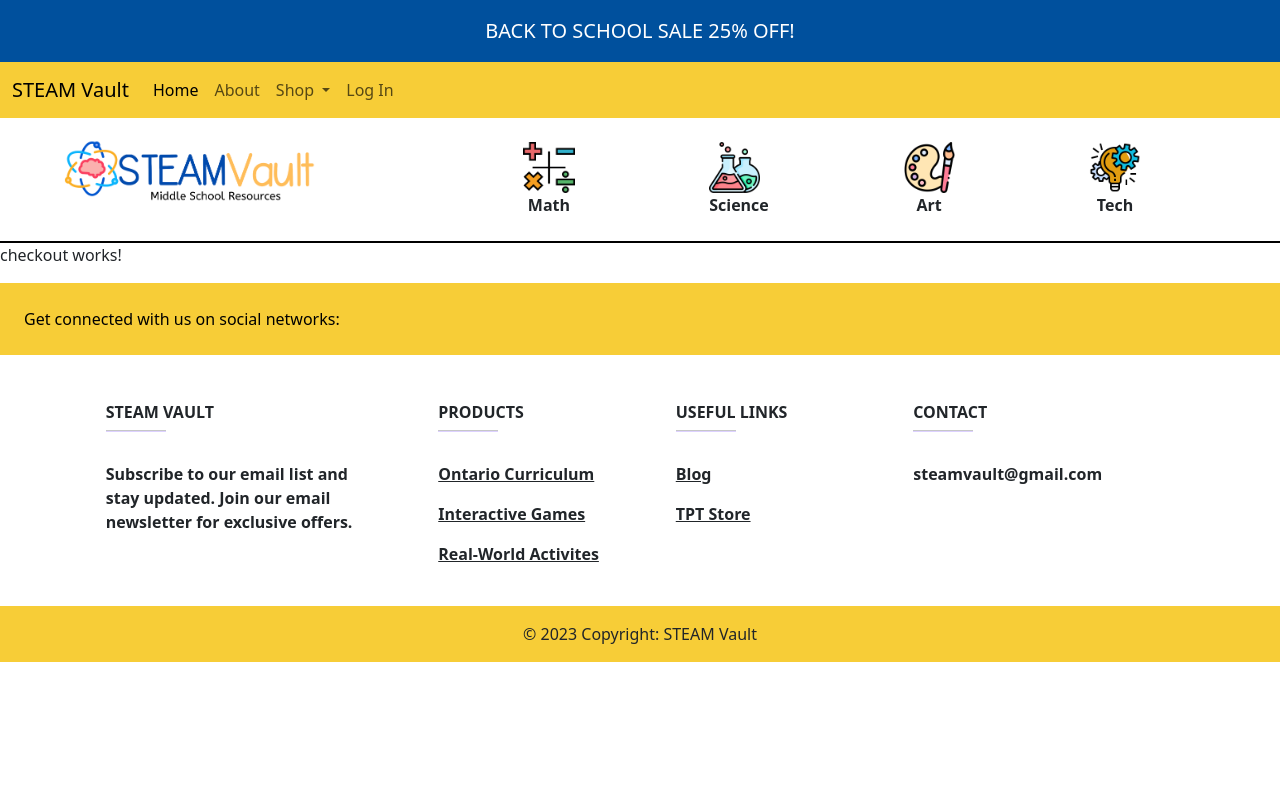
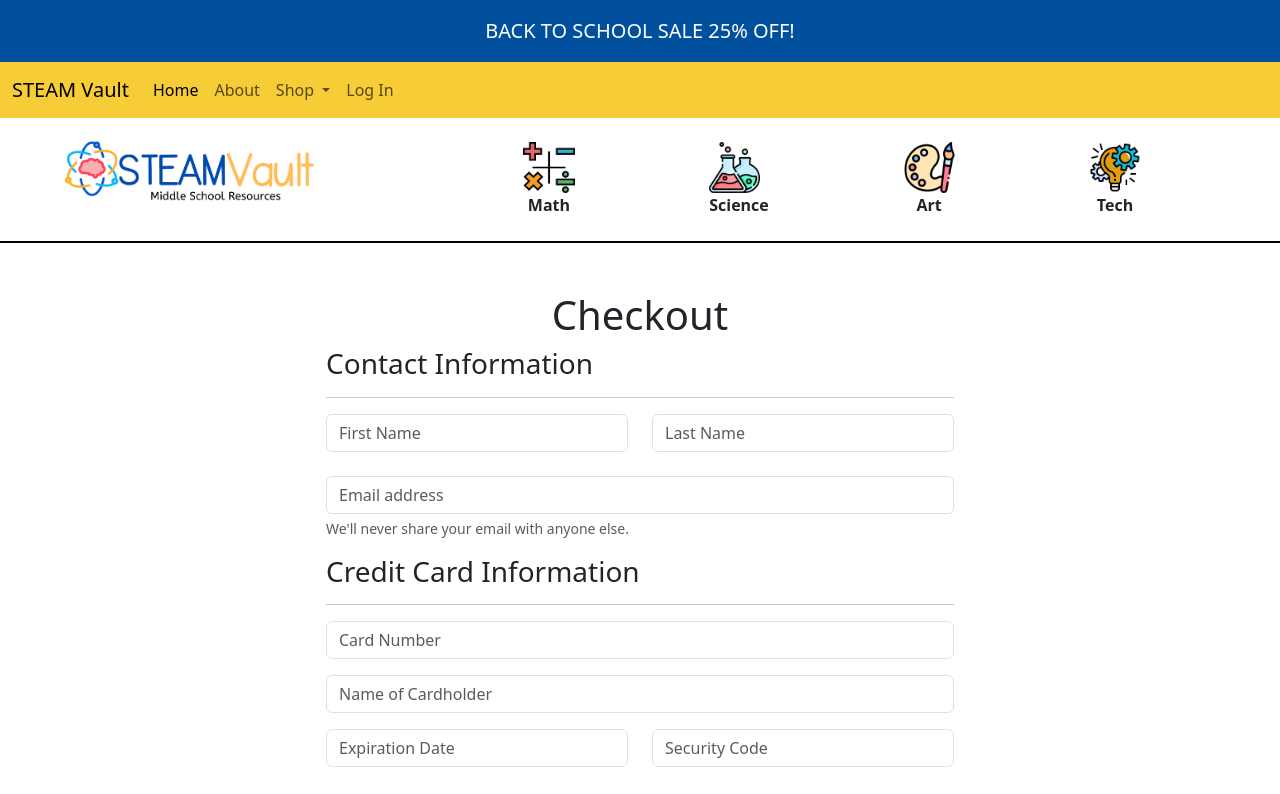
Before and after one commit to marwaelkelani/Capstone-Project, an Angular app in the folder client-side/: page /checkout in a window 1280 px wide. Shown: the top 794 px of the page. Built offline with nearby package versions, Linux system fonts and the light colour scheme.

Commit message:
Created backend routes and checkout form
post route for contact form, and html/ts for checkout form

```diff
--- a/client-side/src/app/app.module.ts
+++ b/client-side/src/app/app.module.ts
@@ -9,6 +9,7 @@
 import { ShopComponent } from './components/shop/shop.component';
 import { ProductComponent } from './components/product/product.component';
 import { CheckoutComponent } from './components/checkout/checkout.component';
+import { HttpClientModule } from '@angular/common/http';
 
 @NgModule({
   declarations: [
@@ -23,7 +24,8 @@
     BrowserModule,
     AppRoutingModule,
     FormsModule,
-    ReactiveFormsModule
+    ReactiveFormsModule,
+    HttpClientModule
   ],
   providers: [],
   bootstrap: [AppComponent]
--- a/client-side/src/app/components/about/about.component.ts
+++ b/client-side/src/app/components/about/about.component.ts
@@ -1,5 +1,6 @@
 import { Component } from '@angular/core';
 import { FormBuilder, FormGroup, Validators } from '@angular/forms';
+import { ContactFormService } from 'src/app/services/contact-form.service';
 
 @Component({
   selector: 'app-about',
@@ -11,7 +12,7 @@
 contactForm!: FormGroup;
 redColor='red';
 
-constructor(private fb:FormBuilder){
+constructor(private fb:FormBuilder, private contactService: ContactFormService){
   this.contactForm = fb.group({
     first_name: ['', [Validators.required, Validators.minLength(2)]],
     last_name: ['', [Validators.required, Validators.minLength(2)]],
@@ -39,6 +40,19 @@
 
 // TODO: Complete this function when your database are service are created
 onMessage(){
+  let newMessage = this.contactForm.value;
+  this.contactForm.reset();
+
+  this.contactService.sendMessage(newMessage).subscribe({
+    next: (result)=>{
+      console.log(result);
+      alert("Your message was successfully sent!");
+    },
+    error: (err)=>{
+      alert('Something went wrong.');
+      console.log(err);
+    }
+  });
 }
 
 }
--- a/client-side/src/app/components/checkout/checkout.component.html
+++ b/client-side/src/app/components/checkout/checkout.component.html
@@ -1 +1,52 @@
-<p>checkout works!</p>
+<div class="row mt-5 mb-5">
+    <h1 class="text-center">Checkout</h1>
+    <div class="form col-6 offset-3">
+
+        <form [formGroup]="checkoutForm">
+            <h3>Contact Information</h3>
+            <hr>
+            <div class="row">
+                <div class="col">
+                  <input type="text" class="form-control" placeholder="First Name" formControlName="first_name">
+                </div>
+                <div class="col">
+                  <input type="text" class="form-control" placeholder="Last Name" formControlName="last_name">
+                </div>
+              </div> <br>
+
+            <div class="mb-3">
+              <input type="email" class="form-control" aria-describedby="emailHelp" placeholder="Email address" formControlName="email">
+              <div class="form-text">We'll never share your email with anyone else.</div>
+            </div>
+
+            <h3>Credit Card Information</h3>
+            <hr>
+            <div class="mb-3">
+                <input type="tel" class="form-control" aria-describedby="emailHelp" placeholder="Card Number" formControlName="card_number">
+              </div>
+
+              <div class="mb-3">
+                <input type="text" class="form-control" aria-describedby="emailHelp" placeholder="Name of Cardholder">
+              </div>
+
+              <div class="row">
+                <div class="col">
+                  <input type="number" class="form-control" placeholder="Expiration Date" formControlName="expiry_date">
+                </div>
+                <div class="col">
+                  <input type="number" class="form-control" placeholder="Security Code" formControlName="security_number">
+                </div>
+              </div> <br>
+
+
+
+            <div class="mb-3 form-check">
+              <input type="checkbox" class="form-check-input" id="exampleCheck1">
+              <label class="form-check-label" for="exampleCheck1">Add me to the email list to get exclusive offers on future products.</label>
+            </div>
+            <button type="submit" class="btn btn-primary">Submit</button>
+          </form>
+    </div>
+
+
+</div>
--- a/client-side/src/app/components/checkout/checkout.component.ts
+++ b/client-side/src/app/components/checkout/checkout.component.ts
@@ -1,4 +1,5 @@
 import { Component } from '@angular/core';
+import { FormBuilder, FormGroup, Validators } from '@angular/forms';
 
 @Component({
   selector: 'app-checkout',
@@ -6,5 +7,20 @@
   styleUrls: ['./checkout.component.css']
 })
 export class CheckoutComponent {
+checkoutForm!: FormGroup
+
+  constructor(private fb: FormBuilder){
+    this.checkoutForm = fb.group({
+      first_name: ['', [Validators.required]],
+      last_name: ['', [Validators.required]],
+      email: ['', [Validators.required, Validators.email]],
+      card_number: ['', Validators.required], //fix validations
+      card_name: ['', Validators.required],
+      expiry_date: ['', Validators.required],
+      security_number: ['', [Validators.required, Validators.minLength(3)]]
+    })
+  }
+
+  //Getters for Checkout Form
 
 }
--- /dev/null
+++ b/client-side/src/app/interfaces/contact.ts
@@ -0,0 +1,6 @@
+export interface Contact {
+    first_name: string;
+    last_name: string;
+    email: string;
+    message: string;
+}
--- /dev/null
+++ b/client-side/src/app/services/contact-form.service.ts
@@ -0,0 +1,16 @@
+import { Injectable } from '@angular/core';
+import { HttpClient } from '@angular/common/http'
+import { Contact } from '../interfaces/contact';
+
+@Injectable({
+  providedIn: 'root'
+})
+export class ContactFormService {
+
+  constructor(private http: HttpClient ) {
+   }
+
+   sendMessage(newMessage:any){
+    return this.http.post<Contact>('http://localhost:4000/contact', newMessage);
+   }
+  }
```
Also changed, not shown: 2 other files (tests, documents, lock files or other folders).
